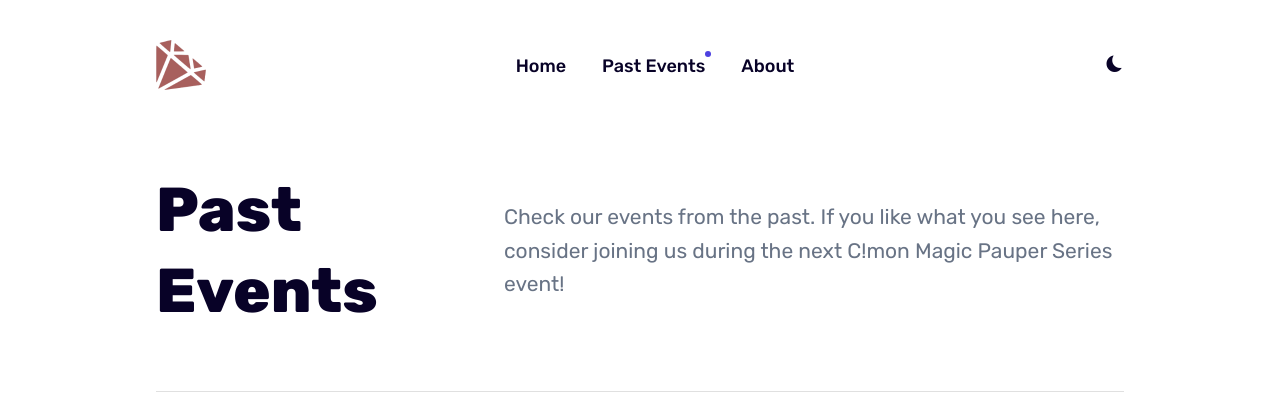
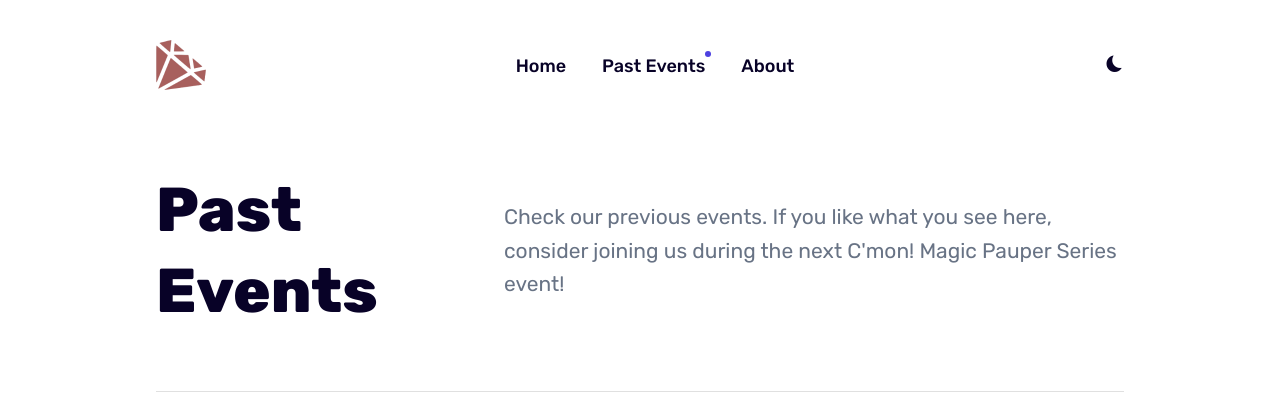
Before and after one commit to ganiwo/cmonmagic, a Jekyll site: the page built from work/index.html, in a window 1280 px wide. Shown: the top 398 px of the page. Built offline with Jekyll 4.4.1, drawn with Linux system fonts in a browser that asks for light colours.

Commit message:
Update index.html

```diff
--- a/work/index.html
+++ b/work/index.html
@@ -1,7 +1,7 @@
 ---
 layout: default
 title: Past Events
-description: Check our events from the past. If you like what you see here, consider joining us during the next C!mon Magic Pauper Series event!
+description: Check our previous events. If you like what you see here, consider joining us during the next C'mon! Magic Pauper Series event!
 ---
 
 <div class="container">
```
